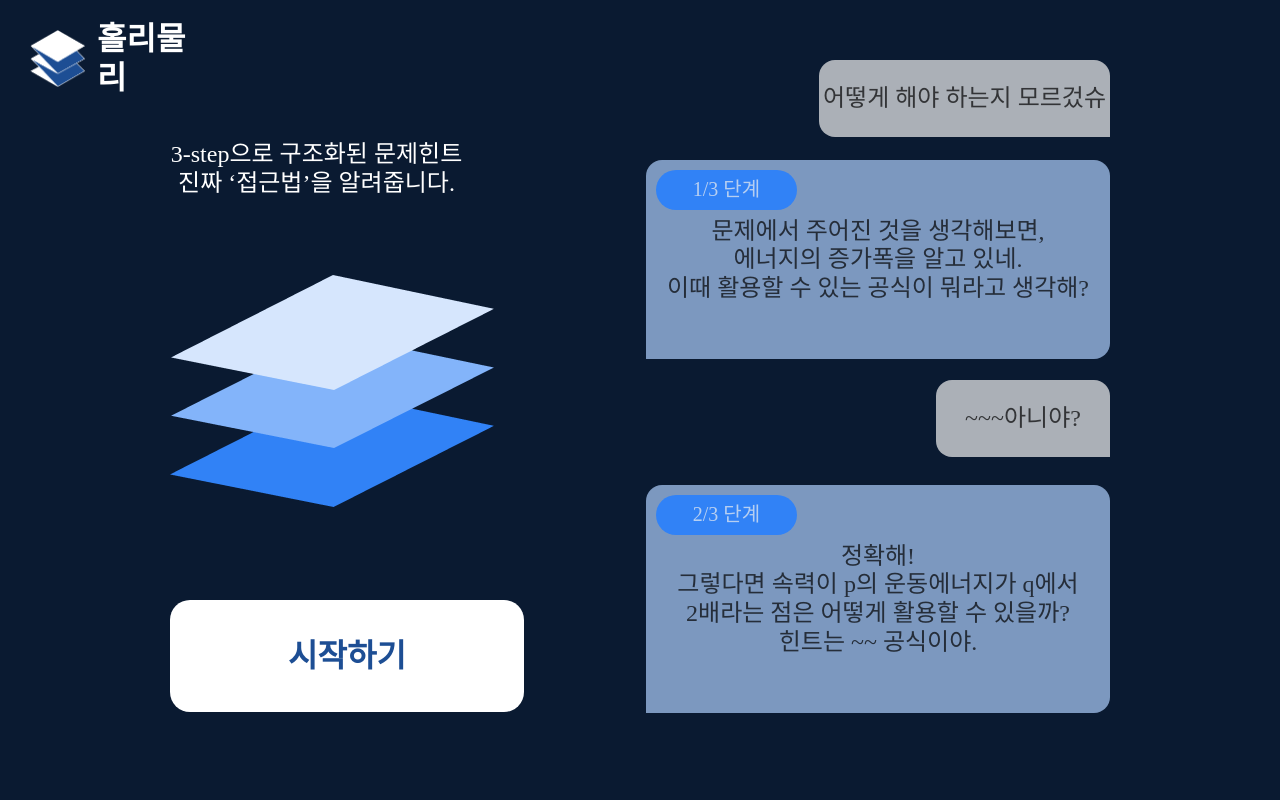
After one commit to overjoy1008/Holy-Molly, a Django app: template templates/index_web2.html in a window 1280 px wide. The commit adds this page. Run offline with Django 5.2, Linux system fonts and the light colour scheme; the template is opened without the code that fills it, so the values that code supplies are empty; some web fonts are replaced.

Commit message:
third commit

```diff
--- a/templates/chattingscreen.html
+++ b/templates/chattingscreen.html
@@ -298,6 +298,7 @@
         <div class="input-field">
             <div class="input-row">
                 <div class="more-button">
+                    <img src="..\static\img\more_button.png" alt="Logo">
                     <div class="modal-highlight1"></div>
                 </div>
                 <div class="input-label">
--- /dev/null
+++ b/templates/index_web2.html
@@ -0,0 +1,297 @@
+<!DOCTYPE html>
+<html lang="ko">
+<head>
+    <meta charset="UTF-8">
+    <meta name="viewport" content="width=device-width, initial-scale=1.0">
+    <title>홀리물리 - Index Screen2</title>
+    <style>
+        @import url('https://cdn.jsdelivr.net/gh/orioncactus/pretendard/dist/web/static/pretendard.css');
+
+        body {
+            margin: 0;
+            height: 100vh;
+            background-color: #0A1A31;
+            position: relative;
+        }
+
+        .container {
+            width: 179px;
+            height: 57px;
+            position: absolute;
+            top: 30px;
+            left: 30px;
+            display: flex;
+            align-items: center;
+            gap: 12px;
+            opacity: 1;
+        }
+        .container img {
+            width: 56px;
+            height: 57px;
+        }
+        .container span {
+            color: white;
+            font-family: Pretendard;
+            font-size: 32px;
+            font-weight: 700;
+            line-height: 38.19px;
+            text-align: left;
+        }
+        .hint-container {
+            width: 293px;
+            height: 58px;
+            position: absolute;
+            top: 140px;
+            left: 170px;
+            gap: 0px;
+            opacity: 1;
+            display: flex;
+            justify-content: center;
+            align-items: center;
+            flex-direction: column;
+        }
+        .hint-container p {
+            font-family: Pretendard;
+            font-size: 24px;
+            font-weight: 500;
+            line-height: 28.64px;
+            text-align: center;
+            color: white;
+        }
+        .logo-container {
+            width: 324px;
+            height: 232px;
+            position: absolute;
+            top: 275px;
+            left: 170px;
+            gap: 0px;
+            opacity: 1;
+            display: flex;
+            justify-content: center;
+            align-items: center;
+        }
+        .logo-container img {
+            width: 100%;
+            height: 100%;
+            object-fit: contain;
+        }
+        .button-container {
+            width: 280px;
+            height: 80px;
+            position: absolute;
+            top: 600px;
+            left: 170px;
+            padding: 16px 37px;
+            gap: 10px;
+            border-radius: 20px 20px 20px 20px;
+            opacity: 1;
+            display: flex;
+            justify-content: center;
+            align-items: center;
+            background-color: #FFFFFF;
+        }
+        .button-container span {
+            font-family: Pretendard;
+            font-size: 32px;
+            font-weight: 700;
+            line-height: 38.19px;
+            text-align: center;
+            color: #1D4E94;
+        }
+        .feedback-container {
+            width: 291px;
+            height: 53px;
+            position: absolute;
+            top: 60px;
+            right: 170px;
+            padding: 12px 0;
+            gap: 10px;
+            border-radius: 16px 16px 0 16px;
+            opacity: 1;
+            display: flex;
+            justify-content: center;
+            align-items: center;
+            background-color: rgba(240, 240, 240, 0.7);
+        }
+        .feedback-container p {
+            font-family: Pretendard;
+            font-size: 24px;
+            font-weight: 500;
+            line-height: 28.64px;
+            text-align: center;
+            color: rgba(0, 0, 0, 0.7);
+            margin: 0;
+        }
+        .new-container {
+            width: 432px;
+            height: 167px;
+            position: absolute;
+            top: 160px;
+            right: 170px;
+            padding: 16px;
+            gap: 8px;
+            border-radius: 16px 16px 16px 0px;
+            opacity: 1;
+            background-color: rgba(173, 205, 251, 0.7);
+            display: flex;
+            flex-direction: column;
+            justify-content: center;
+            align-items: center;
+            text-align: center;
+        }
+
+        .new-container p {
+            font-family: Pretendard;
+            font-size: 24px;
+            font-weight: 500;
+            line-height: 28.64px;
+            color: rgba(0,0,0,0.7);
+            margin: 0;
+        }
+
+        .new-container .label {
+            position: absolute;
+            top: 10px;
+            left: 10px;
+            width: 109px;
+            height: 40px;
+            padding: 0 16px;
+            gap: 10px;
+            border-radius: 32px;
+            opacity: 1;
+            display: flex;
+            justify-content: center;
+            align-items: center;
+            background-color: rgba(49, 130, 246, 1);
+        }
+        .new-container .label span {
+            font-family: Pretendard;
+            font-size: 20px;
+            font-weight: 500;
+            line-height: 23.87px;
+            text-align: center;
+            color: rgba(240, 240, 240, 0.7);
+            margin: 0;
+        }
+
+        .feedback-container2 {
+            width: 150px;
+            height: 53px;
+            position: absolute;
+            top: 380px;
+            right: 170px;;
+            padding: 12px;
+            gap: 10px;
+            border-radius: 16px 16px 0 16px;
+            opacity: 1;
+            display: flex;
+            justify-content: center;
+            align-items: center;
+            background-color: rgba(240, 240, 240, 0.7);
+        }
+        .feedback-container2 p {
+            font-family: Pretendard;
+            font-size: 24px;
+            font-weight: 500;
+            line-height: 28.64px;
+            text-align: center;
+            color: rgba(0,0,0,0.7);
+            margin: 0;
+        }
+
+        .new-container2 {
+            width: 432px;
+            height: 196px;
+            position: absolute;
+            top: 485px;
+            right: 170px;;
+            padding: 16px;
+            gap: 8px;
+            border-radius: 16px 16px 16px 0px;
+            opacity: 1;
+            background-color: rgba(173, 205, 251, 0.7);
+            display: flex;
+            flex-direction: column;
+            justify-content: center;
+            align-items: center;
+            text-align: center;
+        }
+
+        .new-container2 p {
+            font-family: Pretendard;
+            font-size: 24px;
+            font-weight: 500;
+            line-height: 28.64px;
+            color: rgba(0,0,0,0.7);
+            margin: 0;
+        }
+
+        .new-container2 .label {
+            position: absolute;
+            top: 10px;
+            left: 10px;
+            width: 109px;
+            height: 40px;
+            padding: 0 16px;
+            gap: 10px;
+            border-radius: 32px;
+            opacity: 1;
+            display: flex;
+            justify-content: center;
+            align-items: center;
+            background-color: rgba(49, 130, 246, 1);
+        }
+        .new-container2 .label span {
+            font-family: Pretendard;
+            font-size: 20px;
+            font-weight: 500;
+            line-height: 23.87px;
+            text-align: center;
+            color: rgba(240,240,240,0.7);
+            margin: 0;
+        }
+    </style>
+</head>
+<body>
+
+    <div class="container">
+        <img src="..\static\img\logo.png" alt="Logo">
+        <span>홀리물리</span>
+    </div>
+
+    <div class="hint-container">
+        <p>3-step으로 구조화된 문제힌트 <br> 진짜 ‘접근법’을 알려줍니다.</p>
+    </div>
+
+    <div class="logo-container">
+        <img src="..\static\img\large_logo.png" alt="Logo">
+    </div>
+
+    <div class="button-container">
+        <span>시작하기</span>
+    </div>
+
+    <div class="feedback-container">
+        <p>어떻게 해야 하는지 모르겄슈</p>
+    </div>
+
+    <div class="new-container">
+        <div class="label">
+            <span>1/3 단계</span>
+        </div>
+        <p>문제에서 주어진 것을 생각해보면, <br> 에너지의 증가폭을 알고 있네.  <br> 이때 활용할 수 있는 공식이 뭐라고 생각해?</p>
+    </div>
+
+    <div class="feedback-container2">
+        <p>~~~아니야?</p>
+    </div>
+
+    <div class="new-container2">
+        <div class="label">
+            <span>2/3 단계</span>
+        </div>
+        <p>정확해! <br> 그렇다면 속력이 p의 운동에너지가 q에서 <br> 2배라는 점은 어떻게 활용할 수 있을까? <br> 힌트는 ~~ 공식이야.</p>
+    </div>
+
+</body>
+</html>
```
Also changed, not shown: static/css/styles.css (+0 -11 lines), templates/chattingscreen_web.html (added, +398 -0 lines), templates/index_web.html (added, +27 -0 lines), static/img/large_logo.png (added).
